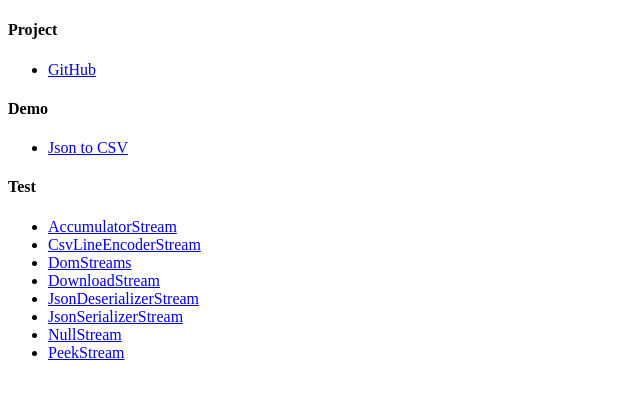
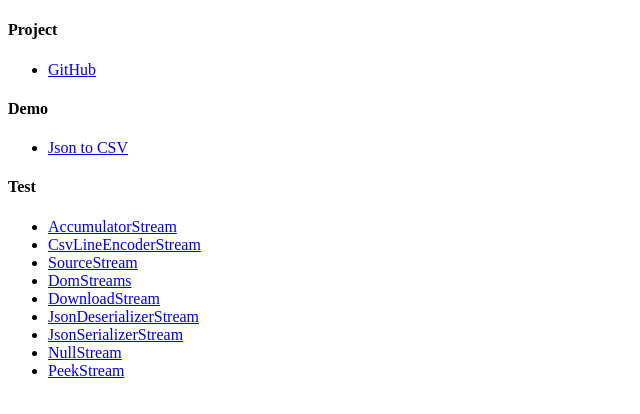
Before and after one commit to an-distr/js-streams, a plain HTML site: page index.html in a window 1280 px wide. Shown: the whole page, without its empty margins (0-640 px from the left). Drawn offline with Linux system fonts and the light colour scheme.

Commit message:
Update test.

```diff
--- a/index.html
+++ b/index.html
@@ -13,6 +13,7 @@
 <ul>
   <li><a href="AccumulatorStream/test/test.html" target="_blank">AccumulatorStream</a></li>
   <li><a href="CsvLineEncoderStream/test/test.html" target="_blank">CsvLineEncoderStream</a></li>
+  <li><a href="SourceStream/test/test.html">SourceStream</a></li>
   <li><a href="dom/test/test.html" target="_blank">DomStreams</a></li>
   <li><a href="DownloadStream/test/test.html" target="_blank">DownloadStream</a></li>
   <li><a href="JsonDeserializerStream/test/test.html" target="_blank">JsonDeserializerStream</a></li>
```
